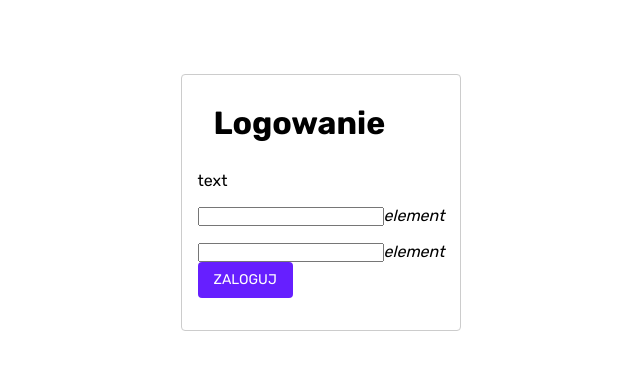
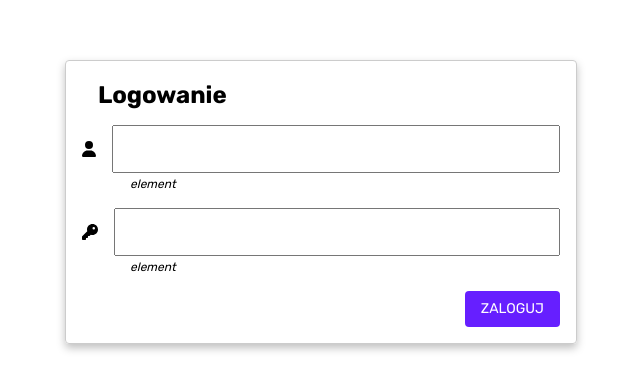
Before and after one commit to maciej-szeremeta/counter-FE, a React (Create React App) app: page / in a window 1280 px wide. Shown: the part 198-588 px from the top of the page, without its empty margins (319-959 px from the left). Built offline with nearby package versions, Linux system fonts and the light colour scheme.

Commit message:
Create Button and Input UI

```diff
--- a/package.json
+++ b/package.json
@@ -3,6 +3,8 @@
   "version": "0.1.0",
   "private": true,
   "dependencies": {
+    "@fortawesome/free-solid-svg-icons": "^6.2.0",
+    "@fortawesome/react-fontawesome": "^0.2.0",
     "@reduxjs/toolkit": "^1.8.5",
     "@testing-library/jest-dom": "^5.16.5",
     "@testing-library/react": "^13.4.0",
--- a/src/components/Form.module.css
+++ b/src/components/Form.module.css
@@ -1,13 +1,18 @@
 .form{
-   min-width: 256px;
+   min-width: 32rem;
    border: 1px solid #ccc;
    border-radius: 0.25rem;
    padding: 1rem;
+   box-shadow: 0 4px 8px rgba(0, 0, 0, 0.25);
 }
-.form > * {
+.headerContainer{
+   padding: 0.25rem 1rem 0 1rem;
    margin-bottom: 1rem;
 }
-.formHeader{
-   padding: 0 1rem;
-   line-height: 4rem;
+.header{
+   font-size: 1.5rem;
 }
+.subheader{
+   font-size: 0.85rem;
+   color: #666;
+}
--- a/src/components/Form.tsx
+++ b/src/components/Form.tsx
@@ -9,8 +9,10 @@ interface Props{
 export function Form({ children, header, subheader, }:Props) {
   return (
     <form className={styles.form}>
-      <h1 className={styles.formHeader}>{header}</h1>
-      <p className={styles.formSubheader}>{subheader}</p>
+      <div className={styles.headerContainer}>
+        <h1 className={styles.header}>{header}</h1>
+        <p className={styles.subheader}>{subheader}</p>
+      </div>
       { children }
     </form>
   );
--- a/src/components/common/Button.module.css
+++ b/src/components/common/Button.module.css
@@ -1,6 +1,7 @@
 .button {
   display: block;
   min-width: 4rem;
+  margin-left: auto;
   line-height: 2.25rem;
   padding: 0 1rem;
   background-color: var(--primartColor);
--- /dev/null
+++ b/src/components/common/Input.module.css
@@ -0,0 +1,27 @@
+.container{
+   width: 100%;
+   margin-bottom: 1rem;
+}
+.inputContainer{
+   display: flex;
+   justify-content: center;
+   align-items: center;
+}
+.icon{
+   margin-right: 1rem;
+}
+.input{
+   width: 100%;
+   height: 3rem;
+   font-size: 1rem;
+   padding: 1rem;
+   margin-left: 2rem;
+}
+.label{
+   display: inline-block;
+   margin-left: 2rem;
+   line-height: 0.75rem;
+   height: 0.75rem;
+   padding-left: 1rem ;
+   font-size: 0.75rem;
+}
--- /dev/null
+++ b/src/components/common/Input.tsx
@@ -0,0 +1,27 @@
+import React from 'react';
+import { FontAwesomeIcon, } from '@fortawesome/react-fontawesome';
+import { IconProp, } from '@fortawesome/fontawesome-svg-core';
+import styles from './Input.module.css';
+
+interface Props{
+   type: 'text' | 'number' | 'password';
+   name: string;
+   icon?: IconProp;
+}
+
+export function Input({ type='text', name, icon, }:Props) {
+  return (
+    <div className={styles.container}>
+      <div className={styles.inputContainer}>
+        {icon && (<FontAwesomeIcon icon={icon} className={styles.icon} />)}
+        <input
+          className={styles.input}
+          type={type}
+          name={name}
+          style={icon && { marginLeft: '0px', }}
+        />
+      </div>
+      <em className={styles.label}>element</em>
+    </div>
+  );
+};
--- a/src/views/LoginView.tsx
+++ b/src/views/LoginView.tsx
@@ -1,4 +1,6 @@
 import React from 'react';
+import { faUser, faKey, } from '@fortawesome/free-solid-svg-icons';
+import { Input, } from '../components/common/Input';
 import { Button, } from '../components/common/Button';
 import { Form, } from '../components/Form';
 import styles from './LoginView.module.css';
@@ -6,22 +8,19 @@ import styles from './LoginView.module.css';
 export function LoginView() {
   return (
     <div className={styles.loginView}>
-      <Form header='Logowanie' subheader='text'>
-        <div className={styles.inputContainer}>
-          <input
-            className={styles.input}
-            type='text'
-            name='login'/>
-          <em className={styles.label}>element</em>
-        </div>
-        <div className={styles.inputContainer}>
-          <input
-            className={styles.input}
-            type='text'
-            name='login'/>
-          <em className={styles.label}>element</em>
-          <Button text='Zaloguj' type='submit'/>
-        </div>
+      <Form header='Logowanie'>
+        <Input
+          type='text'
+          name='login'
+          icon={faUser} />
+        <Input
+          type='password'
+          name='pwd'
+          icon={faKey} />
+        <Button
+          text='Zaloguj'
+          type='submit'
+        />
       </Form>
     </div>
   );
```
Also changed, not shown: 1 other file (tests, documents, lock files or other folders).
